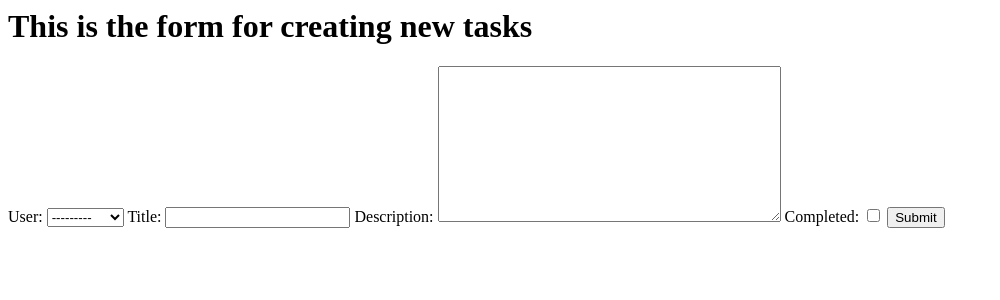
After one commit to Ace2489/Django-ToDo-App, a Django app: page /create in a window 1280 px wide. The commit adds this page. Shown: the top 300 px of the page, without its empty margins (0-1000 px from the left). Run offline with Django 4.2, Linux system fonts and the light colour scheme; data comes from the database, SQL or seed files in the repository; both versions use the stored data as it was after the commit.

Commit message:
Added CBV and FBV for Creation of Tasks

```diff
--- /dev/null
+++ b/base/templates/base/task_form.html
@@ -0,0 +1,6 @@
+<h1>This is the form for creating new tasks</h1>
+<form action = '/create' method="post">
+    {% csrf_token %}
+    {{ form}}
+    <input type="submit" value="Submit">
+  </form>
--- a/base/templates/base/task_list.html
+++ b/base/templates/base/task_list.html
@@ -3,10 +3,12 @@
 <table>
 <tr>
     <th>Task Name</th>
+    <th>Task Description</th>
 </tr>
 {% for task in task_list %}
     <tr>
         <td>{{task.Title}}</td>
+        <td><a href="/{{task.id}}">Click for Description</a></td>
     </tr>
 {% endfor %}
 </table>
--- /dev/null
+++ b/base/templates/task_form.html
@@ -0,0 +1,6 @@
+<h1>This is the form for creating new tasks</h1>
+<form action = '/create' method="post">
+    {% csrf_token %}
+    {{ form}}
+    <input type="submit" value="Submit">
+  </form>
--- a/base/urls.py
+++ b/base/urls.py
@@ -1,6 +1,7 @@
 from . import views
 from django.urls import path
 
-urlpatterns = [path('', views.getTasks, name = 'tasks'),
-               path('<int:pk>',views.getTaskDetails, name = 'details')
+urlpatterns = [path('', views.TaskList.as_view(), name = 'tasks'),
+               path('<int:pk>',views.TaskDetails.as_view(), name = 'details'),
+               path('create',views.TaskCreate.as_view(), name = 'create')
                 ]
--- a/base/views.py
+++ b/base/views.py
@@ -1,8 +1,9 @@
-from django.http import HttpResponse
-from django.shortcuts import render
-from django.views.generic import ListView, DetailView
+from django.shortcuts import redirect, render
+from django.urls import reverse, reverse_lazy
+from django.views.generic import ListView, DetailView, CreateView
+from .forms import TaskForm
+from .models import Task
 
-from .models import Task
 
 # Create your views here.
 class TaskList(ListView):
@@ -22,3 +23,20 @@ class TaskDetails(DetailView):
 def getTaskDetails(request, pk):
     task = Task.objects.get(id = pk)
     return render(request, 'task_detail.html', {'task':task})
+
+class TaskCreate(CreateView):
+    model = Task
+    fields = '__all__'
+    success_url = reverse_lazy('tasks')
+    context_object_name = 'form'
+
+def createTask(request):
+    if request.method == 'POST':
+        form = TaskForm(request.POST)
+        if form.is_valid():
+            form.save()
+            return redirect(reverse('tasks'))
+    else:
+        form = TaskForm()
+    context = {'form':form}
+    return render(request, 'task_form.html', context)
```
Also changed, not shown: base/forms.py (added, +8 -0 lines), db.sqlite3.
